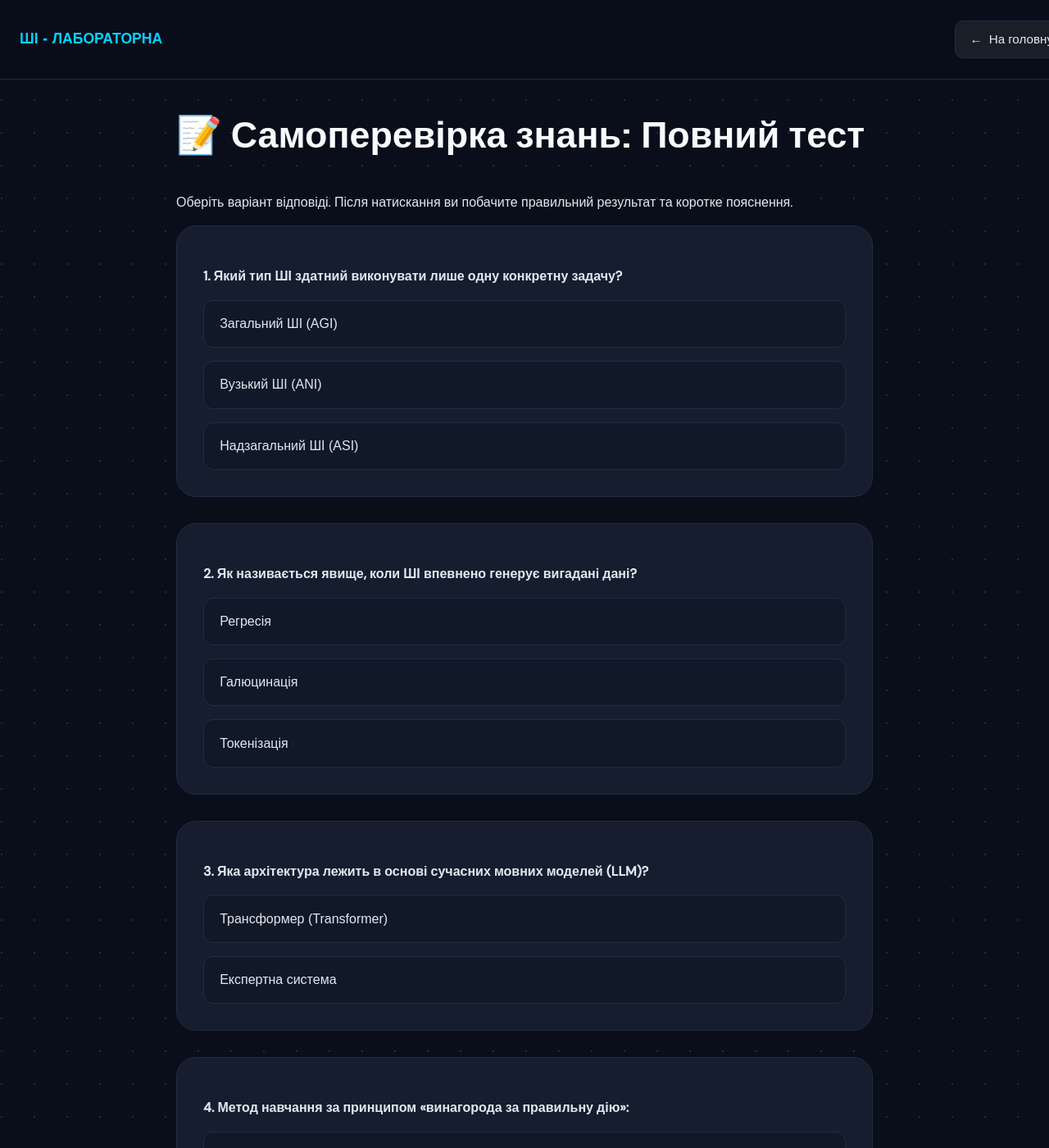
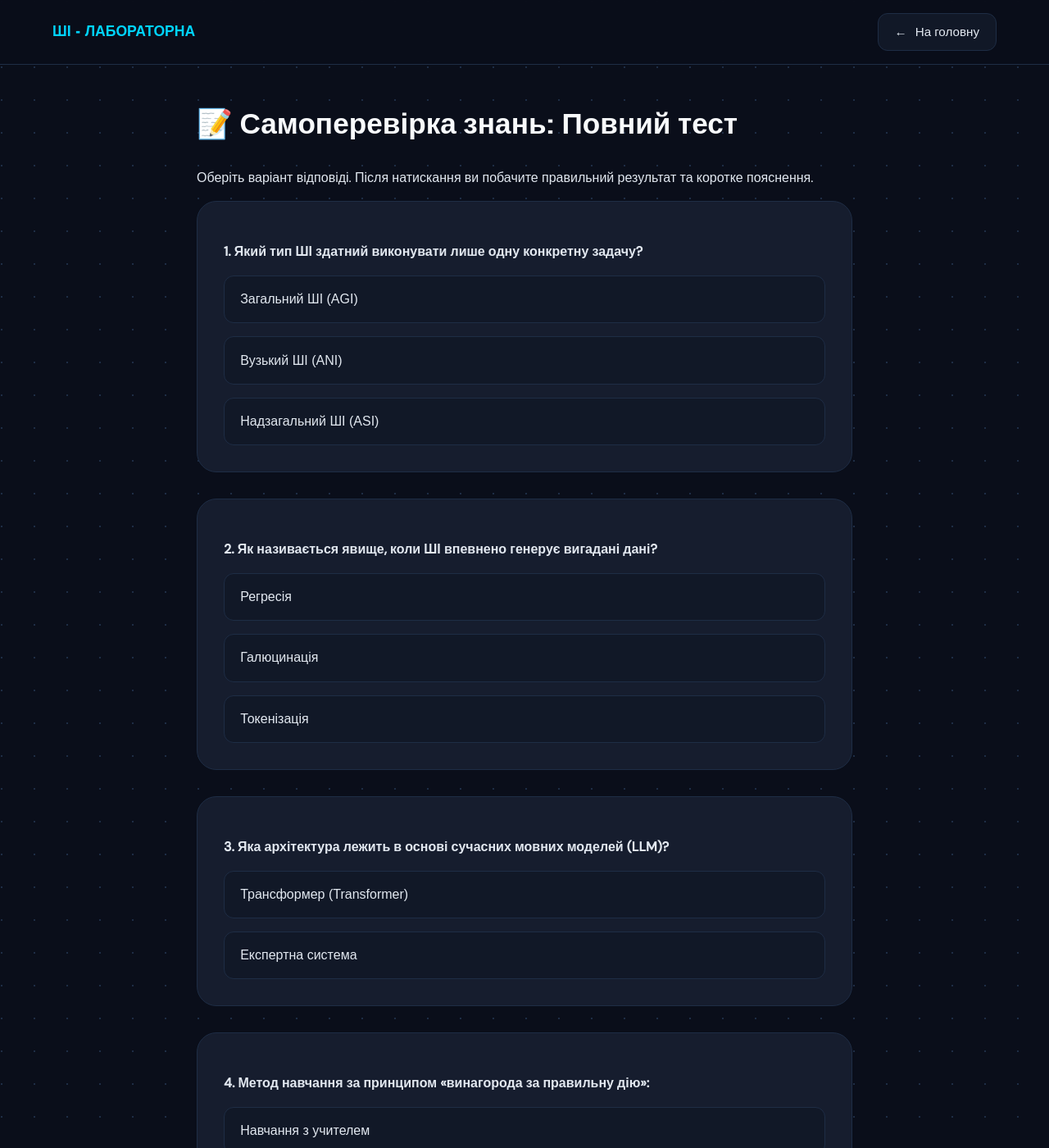
Before and after one commit to Ilona160/AI, a Jekyll site: the page built from tests/self-check.md, in a window 1280 px wide and 1400 px high. Shown: the whole window at 82% size. Built offline with Jekyll 4.4.1, drawn with Linux system fonts in a browser that asks for light colours.

Commit message:
Update default.html

```diff
--- a/_layouts/default.html
+++ b/_layouts/default.html
@@ -14,59 +14,60 @@
     body {
       font-family: 'DM Sans', sans-serif; background: var(--bg); color: var(--text);
       line-height: 1.6; padding: 100px 20px 60px;
+      margin: 0;
       background-image: radial-gradient(circle at 2px 2px, var(--border) 1px, transparent 0);
       background-size: 40px 40px;
-      margin: 0;
     }
 
-    /* Оновлена навігація */
+    /* НАВІГАЦІЯ: Робимо її просторою */
     nav {
       position: fixed; top: 0; left: 0; width: 100%;
       background: rgba(10, 14, 26, 0.95); backdrop-filter: blur(20px);
       border-bottom: 1px solid var(--border);
-      padding: 0.8rem 1.5rem;
+      padding: 1rem 5%; /* Використовуємо відсотки для гнучкості */
       display: flex; justify-content: space-between; align-items: center; z-index: 1000;
-      min-height: 70px;
+      box-sizing: border-box;
     }
 
     .nav-logo {
       font-family: 'Syne', sans-serif; font-weight: 800; color: var(--accent);
-      text-decoration: none; font-size: clamp(0.9rem, 4vw, 1.1rem);
-      white-space: nowrap; margin-right: 10px;
+      text-decoration: none; font-size: 1.1rem;
+      white-space: nowrap;
     }
 
+    /* КНОПКА: Щоб текст не зникав і не сплющувався */
     .nav-link {
       color: var(--text); text-decoration: none; font-size: 0.95rem;
-      display: flex; align-items: center; gap: 8px;
-      padding: 10px 18px; border-radius: 10px; background: rgba(255,255,255,0.07);
-      transition: 0.3s; border: 1px solid var(--border);
-      white-space: nowrap; /* ЗАБОРОНЯЄ СТИСКАННЯ ТЕКСТУ */
-      flex-shrink: 0; /* НЕ ДАЄ КНОПЦІ ЗМЕНШУВАТИСЬ */
+      display: flex; align-items: center; gap: 10px;
+      padding: 10px 20px; border-radius: 12px; background: var(--surface);
+      border: 1px solid var(--border);
+      white-space: nowrap; /* ТЕКСТ ЗАВЖДИ В ОДИН РЯДОК */
+      flex-shrink: 0; /* ЗАБОРОНА СТИСКАННЯ */
+      transition: 0.3s ease;
     }
-    .nav-link:hover { background: var(--accent); color: var(--bg); font-weight: 600; }
+    .nav-link:hover { border-color: var(--accent); background: rgba(0, 212, 255, 0.1); }
 
-    .container { max-width: 850px; margin: 0 auto; }
+    .container { max-width: 800px; margin: 0 auto; }
     .content-block { background: var(--card); border: 1px solid var(--border); padding: 2rem; border-radius: 24px; margin-bottom: 2rem; }
 
+    /* Стилі тестів */
     .quiz-btn {
       display: block; width: 100%; text-align: left; padding: 1.2rem; margin-top: 1rem;
       background: var(--surface); border: 1px solid var(--border); color: var(--text);
       border-radius: 12px; cursor: pointer; transition: 0.3s; font-size: 1rem;
     }
     .quiz-btn:hover { border-color: var(--accent); background: rgba(0, 212, 255, 0.05); }
-
-    .correct { border-color: #10b981 !important; background: rgba(16, 185, 129, 0.2) !important; color: #10b981 !important; }
-    .incorrect { border-color: #ef4444 !important; background: rgba(239, 68, 68, 0.2) !important; color: #ef4444 !important; }
-
+    .correct { border-color: #10b981 !important; background: rgba(16, 185, 129, 0.15) !important; color: #10b981 !important; }
+    .incorrect { border-color: #ef4444 !important; background: rgba(239, 68, 68, 0.15) !important; color: #ef4444 !important; }
     .feedback { display: none; margin-top: 1.2rem; padding: 1.2rem; background: rgba(0, 212, 255, 0.05); border-left: 4px solid var(--accent); border-radius: 8px; }
 
-    h1 { font-family: 'Syne', sans-serif; font-size: clamp(1.8rem, 5vw, 2.8rem); margin-bottom: 2rem; color: var(--heading); }
+    h1 { font-family: 'Syne', sans-serif; font-size: 2.2rem; margin-bottom: 1.5rem; color: var(--heading); }
   </style>
 </head>
 <body>
   <nav>
-    <a href="https://ilonamoria.github.io/ai-course/" class="nav-logo">ШІ · ЛАБОРАТОРНА</a>
-    <a href="https://ilonamoria.github.io/ai-course/" class="nav-link"><span>←</span> На головну</a>
+    <a href="{{ site.baseurl }}/" class="nav-logo">ШІ · ЛАБОРАТОРНА</a>
+    <a href="{{ site.baseurl }}/" class="nav-link"><span>←</span> На головну</a>
   </nav>
 
   <div class="container">
@@ -78,17 +79,12 @@
       const parent = btn.parentElement;
       const buttons = parent.querySelectorAll('.quiz-btn');
       buttons.forEach(b => { b.style.pointerEvents = 'none'; b.style.opacity = '0.5'; });
-
       btn.style.opacity = '1';
       if(isCorrect) {
         btn.classList.add('correct');
       } else {
         btn.classList.add('incorrect');
-        buttons.forEach(b => {
-          if(b.getAttribute('onclick').includes('true')) {
-            b.classList.add('correct'); b.style.opacity = '1';
-          }
-        });
+        buttons.forEach(b => { if(b.getAttribute('onclick').includes('true')) { b.classList.add('correct'); b.style.opacity = '1'; } });
       }
       const fb = parent.querySelector('.feedback');
       if(fb) { fb.innerHTML = explanation; fb.style.display = 'block'; }
```
